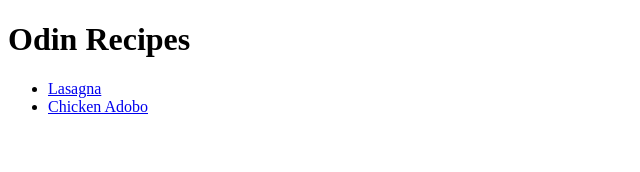
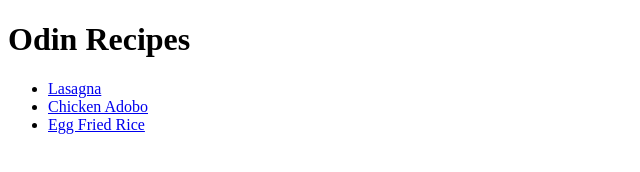
Before and after one commit to jffrsnpbbr/odin-recipes, a plain HTML site: page index.html in a window 1280 px wide. Shown: the whole page, without its empty margins (0-640 px from the left). Drawn offline with Linux system fonts and the light colour scheme.

Commit message:
Update index page add eggfried rice to the list of links

```diff
--- a/index.html
+++ b/index.html
@@ -9,6 +9,7 @@
     <ul>
       <li><a href="recipes/lasagna.html">Lasagna</a></li>
       <li><a href="recipes/chicken-adobo.html">Chicken Adobo</a></li>
+      <li><a href="recipes//egg-fried-rice.html">Egg Fried Rice</a></li>
     </ul>
 </body>
 </html>
```
